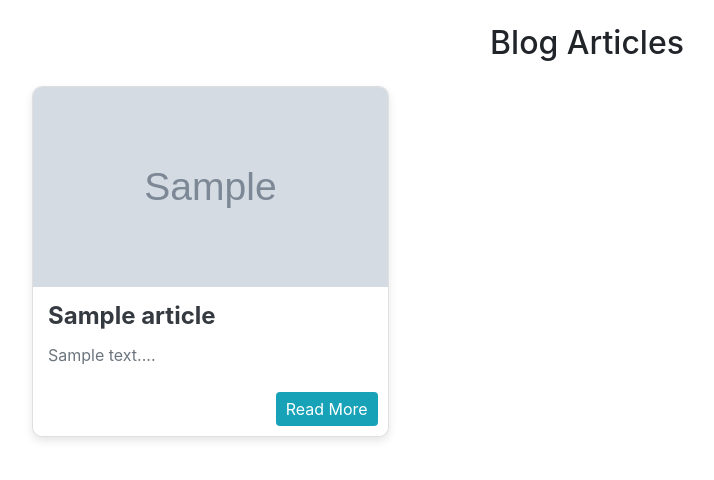
After one commit to Chathushka1999/miniblog, a CodeIgniter app: page /database/index.php/home/index in a window 1280 px wide. The commit adds this page. Shown: the top 480 px of the page, without its empty margins (53-767 px from the left). Run offline with CodeIgniter, Linux system fonts and the light colour scheme; tables that the repository leaves empty or names only in its code hold one stand-in row (values such as "Sample post"); grey boxes marked "Sample" are stand-in pictures.

Commit message:
home view of blog created

```diff
--- /dev/null
+++ b/application/controllers/Home.php
@@ -0,0 +1,32 @@
+<?php
+defined('BASEPATH') OR exit('No direct script access allowed');
+
+class Home extends CI_Controller {
+
+	/**
+	 * Index Page for this controller.
+	 *
+	 * Maps to the following URL
+	 * 		http://example.com/index.php/welcome
+	 *	- or -
+	 * 		http://example.com/index.php/welcome/index
+	 *	- or -
+	 * Since this controller is set as the default controller in
+	 * config/routes.php, it's displayed at http://example.com/
+	 *
+	 * So any other public methods not prefixed with an underscore will
+	 * map to /index.php/welcome/<method_name>
+	 * @see https://codeigniter.com/userguide3/general/urls.html
+	 */
+	public function index()
+	{
+        $query = $this->db->query("SELECT * FROM `articles` ORDER BY `blogid` ASC" );
+        $data['blog'] = $query->result_array();
+		$this->load->view('blog_list_page', $data);
+	}
+
+    function blog_details(){
+        $this->load->view('blog_details_page');
+
+    }
+}
--- a/application/views/adminPanel/header.php
+++ b/application/views/adminPanel/header.php
@@ -1,3 +1,3 @@
 <header class="navbar sticky-top bg-dark flex-md-nowrap p-0 shadow" data-bs-theme="dark">
-  <a class="navbar-brand col-md-3 col-lg-2 me-0 px-3 fs-6 text-white" href="#">Company name</a>
+  <a class="navbar-brand col-md-3 col-lg-2 me-0 px-3 fs-6 text-white" href="#">Blog articles</a>
 </header>
--- /dev/null
+++ b/application/views/blog_list_page.php
@@ -0,0 +1,108 @@
+<!DOCTYPE html>
+<html lang="en">
+<head>
+    <meta charset="UTF-8">
+    <meta name="viewport" content="width=device-width, initial-scale=1.0">
+    <title>Blog Articles</title>
+    <!-- Bootstrap CSS -->
+    <link href="https://maxcdn.bootstrapcdn.com/bootstrap/4.5.2/css/bootstrap.min.css" rel="stylesheet">
+
+    <style>
+        /* Style for the card layout */
+        .card-columns {
+            column-count: 3;
+        }
+
+        @media (max-width: 1200px) {
+            .card-columns {
+                column-count: 2;
+            }
+        }
+
+        @media (max-width: 768px) {
+            .card-columns {
+                column-count: 1;
+            }
+        }
+
+        .card {
+            margin-bottom: 20px;
+            box-shadow: 0 4px 8px rgba(0, 0, 0, 0.1);
+            border-radius: 10px;
+            overflow: hidden;
+        }
+
+        .card img {
+            object-fit: cover;
+            height: 200px;
+            width: 100%;
+        }
+
+        .card-body {
+            padding: 15px;
+        }
+
+        .card-title {
+            font-size: 1.5rem;
+            font-weight: bold;
+            color: #343a40;
+        }
+
+        .card-text {
+            font-size: 1rem;
+            color: #6c757d;
+        }
+
+        .card-footer {
+            background-color: #fff;
+            border-top: none;
+            text-align: right;
+            padding: 10px;
+        }
+
+        .btn-info {
+            background-color: #17a2b8;
+            border: none;
+            padding: 5px 10px;
+            border-radius: 4px;
+            color: #fff;
+            text-decoration: none;
+        }
+
+        .btn-info:hover {
+            background-color: #138496;
+        }
+    </style>
+</head>
+<body>
+
+<div class="container">
+    <h2 class="text-center my-4">Blog Articles</h2>
+
+    <div class="card-columns">
+        <?php
+        // Loop to generate the blog articles as cards
+        for ($i = 0; $i < count($blog); $i++) {
+        ?>
+        <div class="card">
+            <img src="<?= base_url() . $blog[$i]['blog_img'] ?>" alt="Blog Image">
+            <div class="card-body">
+                <h5 class="card-title"><?= $blog[$i]['blog_title'] ?></h5>
+                <p class="card-text"><?= substr($blog[$i]['blog_desc'], 0, 100) ?>...</p>
+            </div>
+            <div class="card-footer">
+                <a href="<?= base_url() . 'admin/blog/view_blog/' . $blog[$i]['blogid'] ?>" class="btn btn-info">Read More</a>
+            </div>
+        </div>
+        <?php
+        }
+        ?>
+    </div>
+</div>
+
+<!-- Bootstrap JS and dependencies -->
+<script src="https://code.jquery.com/jquery-3.5.1.slim.min.js"></script>
+<script src="https://cdn.jsdelivr.net/npm/@popperjs/core@2.9.3/dist/umd/popper.min.js"></script>
+<script src="https://maxcdn.bootstrapcdn.com/bootstrap/4.5.2/js/bootstrap.min.js"></script>
+</body>
+</html>
```
Also changed, not shown: application/views/adminPanel/addBlog.php (+7 -0 lines), application/views/blog_details_page.php (added), assets/uploads/110.png (added), assets/uploads/111.png (added), assets/uploads/112.png (added), assets/uploads/113.png (added), assets/uploads/114.png (added), assets/uploads/115.png (added), assets/uploads/116.png (added), assets/uploads/117.png (added), assets/uploads/118.png (added), assets/uploads/2_32.png (added), assets/uploads/4_14.png (added), assets/uploads/ESPNOW.png (added).
